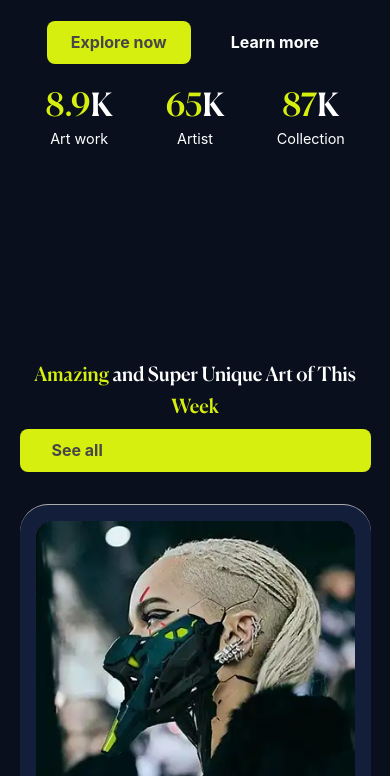
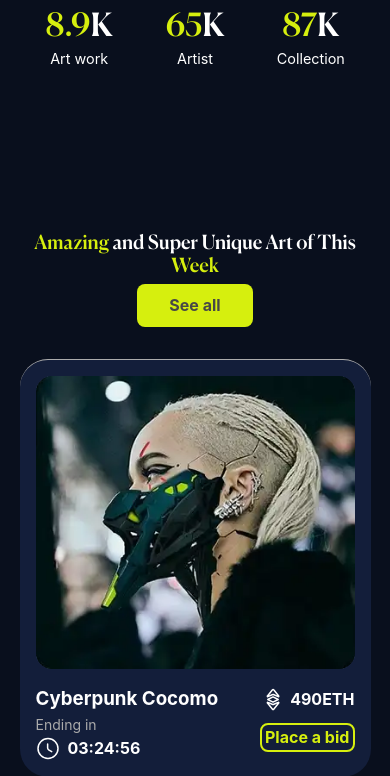
Before and after one commit to uabdirasul/marketplace, a website: page index.html in a window 390 px wide. Shown: the part 890-1666 px from the top of the page. Drawn offline with Linux system fonts and the light colour scheme; a web font is replaced by a local one.

Commit message:
add some changes for spacing and color

```diff
--- a/styles/style.css
+++ b/styles/style.css
@@ -162,7 +162,7 @@ body {
     display: block;
     padding: 0.75rem 1.5rem;
     text-decoration: none;
-    color: var(--white-text-color);
+    color: var(--black-text-color);
     font-weight: 500;
     transition: background-color 0.2s ease, color 0.2s ease;
     border-radius: 4px;
@@ -179,6 +179,12 @@ body {
   gap: 10rem;
   padding: 5rem 0;
 }
+
+@media screen and (max-width: 1024px) {
+  .main {
+    padding: 3rem 0;
+  }
+}
 /* .main */
 
 /* hero */
@@ -188,7 +194,6 @@ body {
   align-items: center;
   justify-content: space-between;
   color: var(--secondary-color);
-  padding: 1rem 0;
   gap: 2rem;
 }
 
@@ -309,7 +314,6 @@ body {
   .hero {
     flex-direction: column-reverse;
     text-align: center;
-    padding: 2rem 0;
   }
 
   .hero__buttons {
@@ -328,7 +332,6 @@ body {
 @media screen and (max-width: 768px) {
   .hero {
     flex-direction: column-reverse;
-    margin: 1rem 0;
   }
 }
 /* /hero */
@@ -349,7 +352,7 @@ body {
   font-family: Canela, sans-serif;
   font-weight: 500;
   font-size: clamp(1.2rem, 5vw, 3rem);
-  line-height: 3.6rem;
+  line-height: 120%;
   letter-spacing: 0px;
   vertical-align: middle;
   width: clamp(20rem, 100%, 32rem);
@@ -383,6 +386,9 @@ body {
   padding: 1rem;
   border-radius: 1.75rem;
   border-top: 1px solid #ababab;
+  display: flex;
+  flex-direction: column;
+  justify-content: space-between;
 }
 
 .featured-art__image {
@@ -395,7 +401,6 @@ body {
   flex-direction: row;
   justify-content: space-between;
   align-items: center;
-  margin-bottom: 1rem;
 }
 
 .featured-art__title {
@@ -452,7 +457,7 @@ body {
 .featured-art__remained-time-value span {
   font-family: Inter, sans-serif;
   font-weight: 700;
-  font-size: 1rem;
+  font-size: clamp(0.5rem, 5vw, 1rem);
   line-height: 1.2rem;
   letter-spacing: 0px;
 }
@@ -481,18 +486,22 @@ body {
   .featured-art__heading {
     text-align: center;
     margin-bottom: 0.3rem;
-    line-height: 2rem;
   }
+}
 
-  .featured-art__button {
-    width: 100%;
-  }
-
+@media screen and (max-width: 900px) {
   .featured-art__collections {
     flex-direction: column;
     align-items: center;
   }
 }
+
+@media screen and (max-width: 1024px) {
+  .featured-art__bidding-button {
+    padding: 0.2rem;
+  }
+}
+
 /* /featured-art */
 
 /* create-nft */
@@ -798,6 +807,7 @@ body {
 
 /* footer */
 .footer {
+  padding-top: 1rem;
   color: var(--white-text-color);
   display: flex;
   flex-direction: column;
```
Also changed, not shown: dist/styles.min.css.
